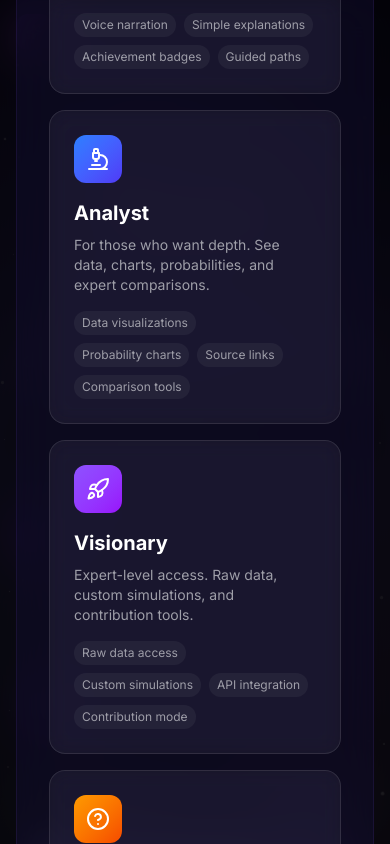
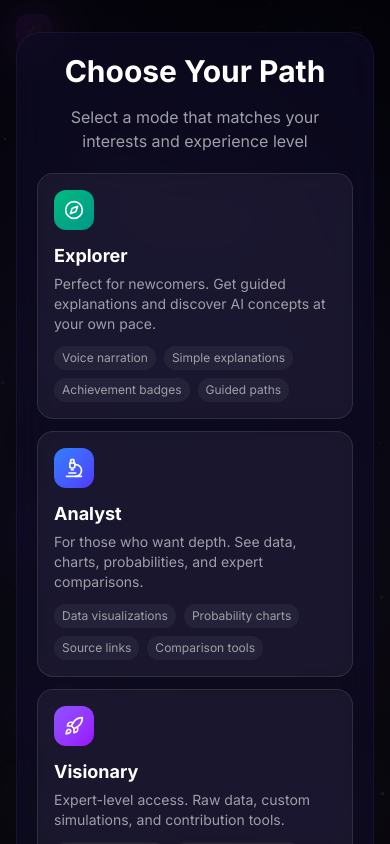
Before and after one commit to edake1/anima, a Next.js app: page /concepts in a window 390 px wide. Both pictures are taken after a click on the button "Begin Your Journey". Shown: the top 844 px of the page. Built offline with nearby package versions, Linux system fonts and the light colour scheme.

Commit message:
fix: onboarding modal mobile layout — scrollable, tighter padding

```diff
--- a/src/components/layout/OnboardingModal.tsx
+++ b/src/components/layout/OnboardingModal.tsx
@@ -68,7 +68,7 @@ export function OnboardingModal() {
         initial={{ opacity: 0 }}
         animate={{ opacity: 1 }}
         exit={{ opacity: 0 }}
-        className="fixed inset-0 z-[100] flex items-center justify-center p-4"
+        className="fixed inset-0 z-[100] flex items-start sm:items-center justify-center p-4 overflow-y-auto"
       >
         {/* Backdrop */}
         <motion.div
@@ -82,11 +82,11 @@ export function OnboardingModal() {
           initial={{ scale: 0.9, opacity: 0, y: 20 }}
           animate={{ scale: 1, opacity: 1, y: 0 }}
           transition={{ duration: 0.5, ease: [0.22, 1, 0.36, 1] }}
-          className="relative w-full max-w-4xl glass rounded-3xl border border-violet-500/20 overflow-hidden"
+          className="relative w-full max-w-4xl glass rounded-3xl border border-violet-500/20 my-4"
         >
           {step === 0 ? (
             // Welcome Step
-            <div className="p-8 sm:p-12 text-center">
+            <div className="p-6 sm:p-12 text-center">
               <motion.div
                 initial={{ scale: 0 }}
                 animate={{ scale: 1 }}
@@ -152,8 +152,8 @@ export function OnboardingModal() {
             </div>
           ) : (
             // Mode Selection Step
-            <div className="p-8 sm:p-12">
-              <div className="text-center mb-8">
+            <div className="p-5 sm:p-10">
+              <div className="text-center mb-5 sm:mb-8">
                 <motion.h2
                   initial={{ opacity: 0, y: 20 }}
                   animate={{ opacity: 1, y: 0 }}
@@ -171,7 +171,7 @@ export function OnboardingModal() {
                 </motion.p>
               </div>
 
-              <div className="grid sm:grid-cols-2 gap-4 mb-8">
+              <div className="grid sm:grid-cols-2 gap-3 sm:gap-4 mb-5 sm:mb-8">
                 {modes.map((mode, index) => {
                   const Icon = mode.icon;
                   const isSelected = selectedMode === mode.id;
@@ -184,7 +184,7 @@ export function OnboardingModal() {
                       transition={{ delay: 0.1 * (index + 1) }}
                       onClick={() => handleSelectMode(mode.id)}
                       className={cn(
-                        'relative p-6 rounded-2xl text-left transition-all duration-300',
+                        'relative p-4 sm:p-6 rounded-2xl text-left transition-all duration-300',
                         'border hover:scale-[1.02]',
                         isSelected
                           ? 'bg-violet-500/20 border-violet-500/50 shadow-lg shadow-violet-500/20'
@@ -202,14 +202,14 @@ export function OnboardingModal() {
                       )}
 
                       <div className={cn(
-                        'w-12 h-12 rounded-xl bg-gradient-to-br flex items-center justify-center mb-4',
+                        'w-10 h-10 sm:w-12 sm:h-12 rounded-xl bg-gradient-to-br flex items-center justify-center mb-3',
                         mode.color
                       )}>
-                        <Icon className="w-6 h-6 text-white" />
+                        <Icon className="w-5 h-5 sm:w-6 sm:h-6 text-white" />
                       </div>
 
-                      <h3 className="text-xl font-bold text-white mb-2">{mode.name}</h3>
-                      <p className="text-sm text-zinc-400 mb-4">{mode.description}</p>
+                      <h3 className="text-lg sm:text-xl font-bold text-white mb-1 sm:mb-2">{mode.name}</h3>
+                      <p className="text-sm text-zinc-400 mb-3">{mode.description}</p>
 
                       <div className="flex flex-wrap gap-2">
                         {mode.features.map((feature) => (
```
Also changed, not shown: 2 other files (tests, documents, lock files or other folders).
